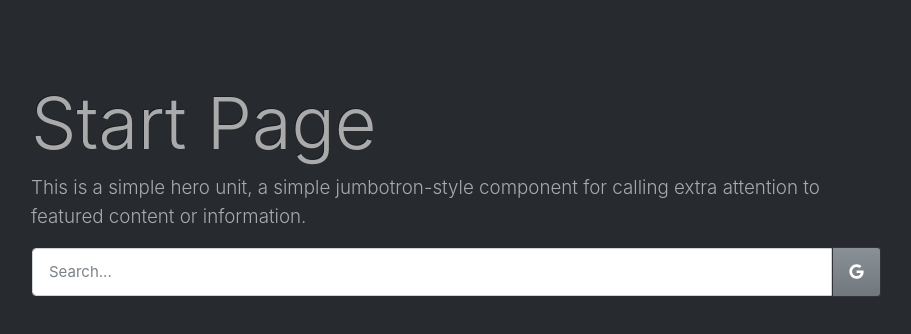
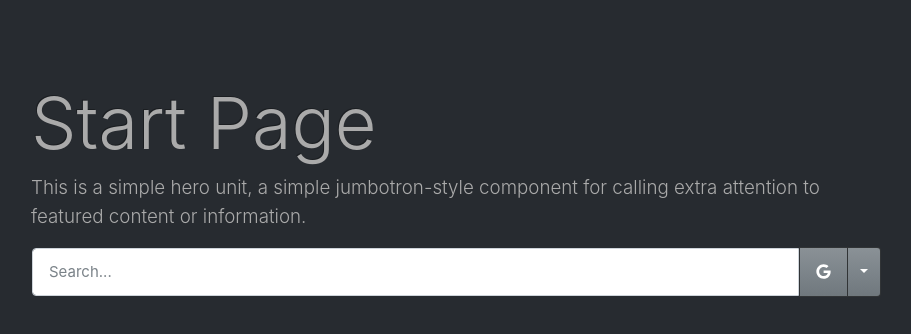
Before and after one commit to rikuson/startpage, a React (Create React App) app: page / in a window 1280 px wide. Shown: the top 334 px of the page, without its empty margins (184-1095 px from the left). Built offline with nearby package versions, Linux system fonts and the light colour scheme.

Commit message:
Add twitter search

```diff
--- a/package.json
+++ b/package.json
@@ -9,7 +9,10 @@
     "@testing-library/jest-dom": "^5.11.8",
     "@testing-library/react": "^11.2.2",
     "@testing-library/user-event": "^12.6.0",
+    "bootstrap": "^4.5.3",
     "bootswatch": "^4.5.3",
+    "jquery": "^3.5.1",
+    "popper.js": "^1.16.1",
     "react": "^17.0.1",
     "react-dom": "^17.0.1",
     "react-scripts": "4.0.1",
--- a/src/CommandLine.js
+++ b/src/CommandLine.js
@@ -1,16 +1,50 @@
 import 'bootswatch/dist/slate/bootstrap.min.css';
+import 'jquery';
+import 'bootstrap';
+import { Component } from 'react';
 import { FontAwesomeIcon } from "@fortawesome/react-fontawesome";
-import { faGoogle } from "@fortawesome/free-brands-svg-icons";
+import { faGoogle, faTwitter } from "@fortawesome/free-brands-svg-icons";
 
-function CommandLine() {
+function DropdownItem(props) {
   return (
-    <form className="input-group" action="//www.google.com/search" method="GET">
-      <input name="q" className="form-control" style={{ margin: 1 }} type="search" placeholder="Search..." />
-      <div className="input-group-append">
-        <button className="btn btn-secondary" type="submit"><FontAwesomeIcon icon={faGoogle} /></button>
-      </div>
-    </form>
+    <li><a className="dropdown-item" href={`${props.url}?${props.param}=${props.value}`}><FontAwesomeIcon icon={props.icon} /> {props.name}</a></li>
   );
 }
 
+class CommandLine extends Component {
+  static get SEARCH_ENGINES() {
+    return [
+      { name: 'Google', icon: faGoogle, url: 'https://www.google.com/search', param: 'q' },
+      { name: 'Twitter', icon: faTwitter, url: 'https://twitter.com/search', param: 'q' },
+    ];
+  }
+  constructor() {
+    super();
+    this.state = {
+      value: '',
+    };
+  }
+  handleChange(e) {
+    const { value } = e.target;
+    this.setState({ value });
+  }
+  render() {
+    const dft = CommandLine.SEARCH_ENGINES[0];
+    return (
+      <form className="input-group" action={dft.url} method="GET">
+        <input name={dft.param} className="form-control" style={{ margin: 1 }} type="search" placeholder="Search..." onChange={e => this.handleChange(e)} value={this.state.value} />
+        <div className="input-group-append">
+          <div className="btn-group" role="group">
+            <button className="btn btn-secondary" style={{ borderRadius: 0 }} type="submit"><FontAwesomeIcon icon={dft.icon} /></button>
+            <button id="searchEngineDropdown" type="button" className="btn btn-secondary dropdown-toggle dropdown-toggle-split" data-toggle="dropdown" aria-haspopup="true" aria-expanded="false"></button>
+            <ul className="dropdown-menu dropdown-menu-right" aria-labelledby="searchEngineDropdown">
+              {CommandLine.SEARCH_ENGINES.map((props, i) => <DropdownItem key={i} value={this.state.value} {...props} />)}
+            </ul>
+          </div>
+        </div>
+      </form>
+    );
+  }
+}
+
 export default CommandLine;
```
Also changed, not shown: 1 other file (tests, documents, lock files or other folders).
